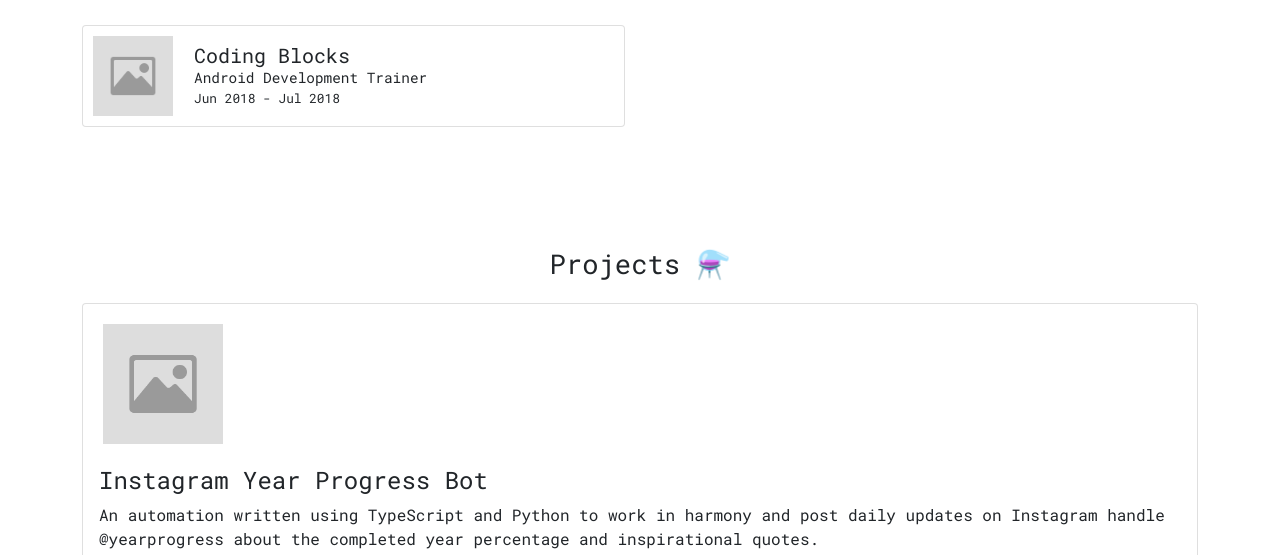
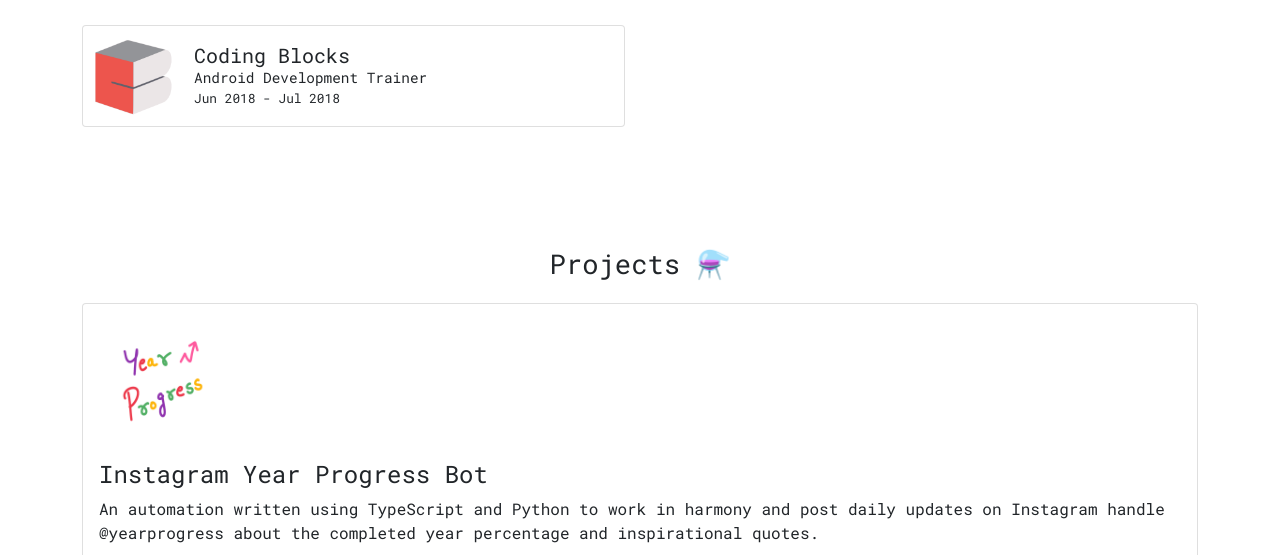
Before and after one commit to balanikaran/balanikaran.github.io, a Gatsby site: page / in a window 1280 px wide. Shown: the part 1481-2036 px from the top of the page. Built offline with nearby package versions, Linux system fonts and the light colour scheme; Gatsby itself is replaced by a stand-in of ours.

Commit message:
migrated to new gatsby plugin image

```diff
--- a/gatsby-config.js
+++ b/gatsby-config.js
@@ -9,6 +9,7 @@ module.exports = {
   },
   plugins: [
     `gatsby-plugin-react-helmet`,
+    `gatsby-plugin-image`,
     {
       resolve: `gatsby-source-filesystem`,
       options: {
--- a/package.json
+++ b/package.json
@@ -9,6 +9,7 @@
     "gatsby": "^4.5.3",
     "gatsby-image": "^3.11.0",
     "gatsby-plugin-google-analytics": "^4.5.0",
+    "gatsby-plugin-image": "^2.5.2",
     "gatsby-plugin-manifest": "^4.5.2",
     "gatsby-plugin-react-helmet": "^5.5.0",
     "gatsby-plugin-sass": "^5.5.0",
--- a/src/components/aboutFragments/experience.js
+++ b/src/components/aboutFragments/experience.js
@@ -1,8 +1,8 @@
 import React from "react"
 
 import { useStaticQuery, graphql } from "gatsby"
-import Img from "gatsby-image"
 import { Card } from "react-bootstrap"
+import { GatsbyImage } from "gatsby-plugin-image"
 
 const Experience = () => {
   const data = useStaticQuery(
@@ -19,18 +19,18 @@ const Experience = () => {
 
         placeholderImage: file(relativePath: { eq: "placeholder.png" }) {
           childImageSharp {
-            fixed(width: 80, height: 80) {
-              ...GatsbyImageSharpFixed
-            }
+            gatsbyImageData(layout: FIXED, width: 80, height: 80)
           }
         }
 
         images: allImageSharp {
           edges {
             node {
-              fixed(width: 80, height: 80) {
-                ...GatsbyImageSharpFixed
-                originalName
+              gatsbyImageData(layout: FIXED, width: 80, height: 80)
+              parent {
+                ... on File {
+                  base
+                }
               }
             }
           }
@@ -50,20 +50,19 @@ const Experience = () => {
       <div className="experienceGrid">
         {data.aboutJson.experiences.map(experience => {
           var imageFixed = data.images.edges.find(
-            edge => edge.node.fixed.originalName === experience.logo
+            edge => edge.node.parent.base === experience.logo
           )
-
           if (imageFixed === undefined) {
-            imageFixed = data.placeholderImage.childImageSharp.fixed
+            imageFixed = data.placeholderImage.childImageSharp.gatsbyImageData
           } else {
-            imageFixed = imageFixed.node.fixed
+            imageFixed = imageFixed.node.gatsbyImageData
           }
 
           return (
             <Card key={experience.duration}>
               <div className="experienceCard">
                 <div className="experienceCardImgDiv">
-                  <Img fixed={imageFixed}></Img>
+                  <GatsbyImage image={imageFixed} alt=""></GatsbyImage>
                 </div>
                 <Card.Body>
                   <Card.Title className="experienceTitleText">
--- a/src/components/aboutFragments/extracurricular.js
+++ b/src/components/aboutFragments/extracurricular.js
@@ -1,8 +1,8 @@
 import React from "react"
 
 import { useStaticQuery, graphql } from "gatsby"
-import Img from "gatsby-image"
 import { Card } from "react-bootstrap"
+import { GatsbyImage } from "gatsby-plugin-image"
 
 const Extracurricular = () => {
   const data = useStaticQuery(
@@ -19,18 +19,18 @@ const Extracurricular = () => {
 
         placeholderImage: file(relativePath: { eq: "placeholder.png" }) {
           childImageSharp {
-            fixed(width: 80, height: 80) {
-              ...GatsbyImageSharpFixed
-            }
+            gatsbyImageData(layout: FIXED, width: 80, height: 80)
           }
         }
 
         images: allImageSharp {
           edges {
             node {
-              fixed(width: 80, height: 80) {
-                ...GatsbyImageSharpFixed
-                originalName
+              gatsbyImageData(layout: FIXED, width: 80, height: 80)
+              parent {
+                ... on File {
+                  base
+                }
               }
             }
           }
@@ -50,20 +50,20 @@ const Extracurricular = () => {
       <div className="extracurricularGrid">
         {data.aboutJson.extracurriculars.map(extracurricular => {
           var imageFixed = data.images.edges.find(
-            edge => edge.node.fixed.originalName === extracurricular.logo
+            edge => edge.node.parent.base === extracurricular.logo
           )
 
           if (imageFixed === undefined) {
-            imageFixed = data.placeholderImage.childImageSharp.fixed
+            imageFixed = data.placeholderImage.childImageSharp.gatsbyImageData
           } else {
-            imageFixed = imageFixed.node.fixed
+            imageFixed = imageFixed.node.gatsbyImageData
           }
 
           return (
             <Card key={extracurricular.duration}>
               <div className="extracurricularCard">
                 <div className="extracurricularCardImgDiv">
-                  <Img fixed={imageFixed}></Img>
+                  <GatsbyImage image={imageFixed} alt=""></GatsbyImage>
                 </div>
                 <Card.Body>
                   <Card.Title className="extracurricularTitleText">
--- a/src/components/header.js
+++ b/src/components/header.js
@@ -2,7 +2,7 @@
 import React from "react"
 
 import { useStaticQuery, graphql } from "gatsby"
-import Img from "gatsby-image"
+import { GatsbyImage } from "gatsby-plugin-image"
 
 const Header = () => {
   const data = useStaticQuery(
@@ -11,9 +11,7 @@ const Header = () => {
         headerImage: file(relativePath: { eq: "web-kb.png" }) {
           id
           childImageSharp {
-            fluid(maxWidth: 1000) {
-              ...GatsbyImageSharpFluid
-            }
+            gatsbyImageData(layout: CONSTRAINED)
           }
         }
       }
@@ -23,7 +21,10 @@ const Header = () => {
   return (
     <div className="heading">
       <div className="headerImage">
-        <Img fluid={data.headerImage.childImageSharp.fluid}></Img>
+        <GatsbyImage
+          image={data.headerImage.childImageSharp.gatsbyImageData}
+          alt=""
+        ></GatsbyImage>
       </div>
       <div className="headerText">
         <h1 className="headerName">
--- a/src/components/projects.js
+++ b/src/components/projects.js
@@ -1,7 +1,7 @@
 import React from "react"
 
 import { useStaticQuery, graphql } from "gatsby"
-import Img from "gatsby-image"
+import { GatsbyImage } from "gatsby-plugin-image"
 import { Card } from "react-bootstrap"
 import { FaGithub, FaInstagram, FaGooglePlay } from "react-icons/fa"
 import { IconContext } from "react-icons"
@@ -22,18 +22,18 @@ const Projects = () => {
 
         placeholderImage: file(relativePath: { eq: "placeholder.png" }) {
           childImageSharp {
-            fixed(width: 120, height: 120) {
-              ...GatsbyImageSharpFixed
-            }
+            gatsbyImageData(layout: FIXED, width: 120, height: 120)
           }
         }
 
         images: allImageSharp {
           edges {
             node {
-              fixed(width: 120, height: 120) {
-                ...GatsbyImageSharpFixed
-                originalName
+              gatsbyImageData(layout: FIXED, width: 120, height: 120)
+              parent {
+                ... on File {
+                  base
+                }
               }
             }
           }
@@ -78,20 +78,20 @@ const Projects = () => {
       <div className="projectsGrid">
         {data.projectsJson.projects.map(project => {
           var imageFixed = data.images.edges.find(
-            edge => edge.node.fixed.originalName === project.logo
+            edge => edge.node.parent.base === project.logo
           )
 
           if (imageFixed === undefined) {
-            imageFixed = data.placeholderImage.childImageSharp.fixed
+            imageFixed = data.placeholderImage.childImageSharp.gatsbyImageData
           } else {
-            imageFixed = imageFixed.node.fixed
+            imageFixed = imageFixed.node.gatsbyImageData
           }
 
           return (
             <Card key={project.url}>
               <div className="projectCard">
                 <div className="projectCardImgDiv">
-                  <Img fixed={imageFixed}></Img>
+                  <GatsbyImage image={imageFixed} alt=""></GatsbyImage>
                 </div>
                 <Card.Body>
                   <Card.Title className="projectTitleText">
--- a/src/styles/_navigation.scss
+++ b/src/styles/_navigation.scss
@@ -5,11 +5,15 @@
 }
 
 .navbarBrand {
-  margin-left: 0.75rem; // because of cosmetics and bootstrap 5
   font-weight: 600;
   font-size: x-large;
+  @media (max-width: $mobileMax) {
+    margin-left: 0.75rem; // because of cosmetics and bootstrap 5
+  }
 }
 
 .navLink {
-  margin-left: 0.75rem; // because of cosmetics and bootstrap 5
+  @media (max-width: $mobileMax) {
+    margin-left: 0.75rem; // because of cosmetics and bootstrap 5
+  }
 }
--- a/src/styles/_variables.scss
+++ b/src/styles/_variables.scss
@@ -9,5 +9,5 @@ $container-max-widths: (
   md: 720px,
   lg: 960px,
   xl: 1140px,
-  xxl: 1140px // was 1320px,
+  xxl: 1140px, // was 1320px
 );
```
Also changed, not shown: 1 other file.
